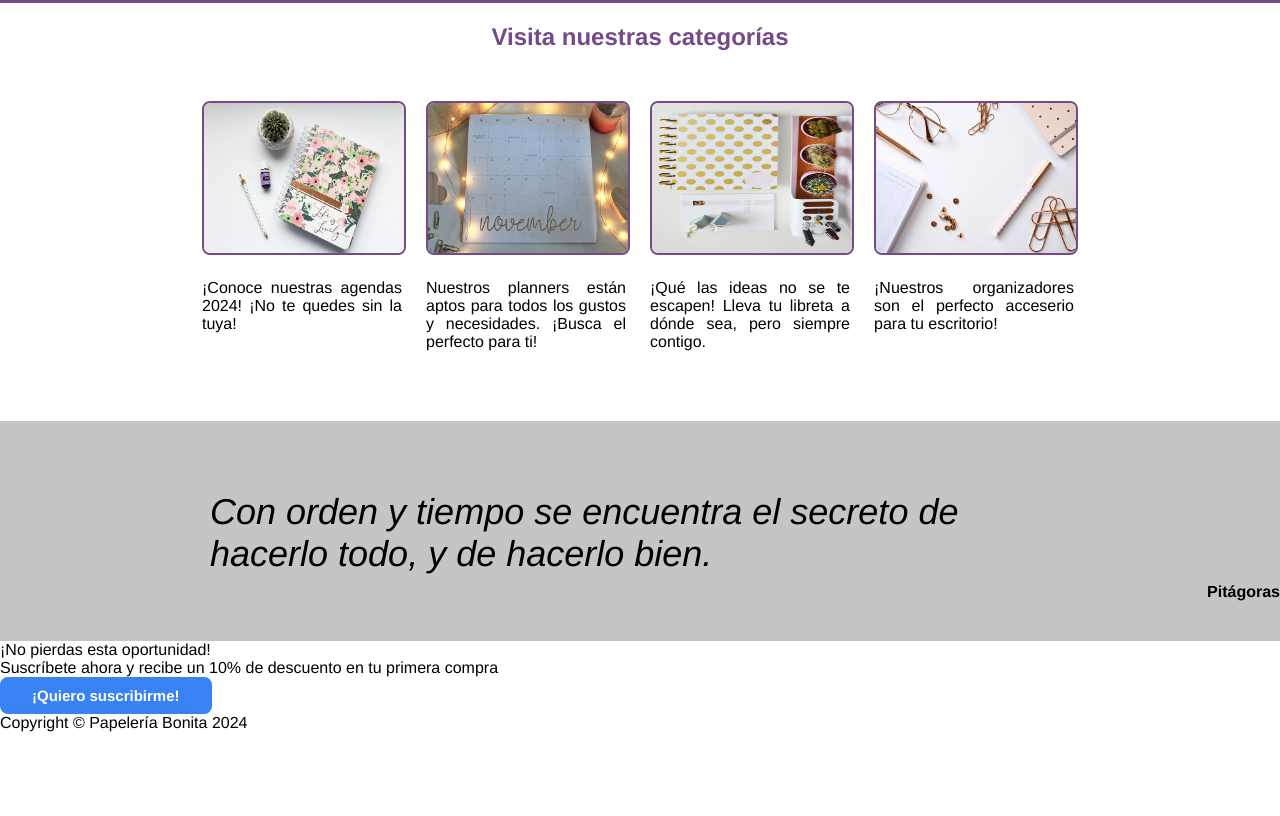
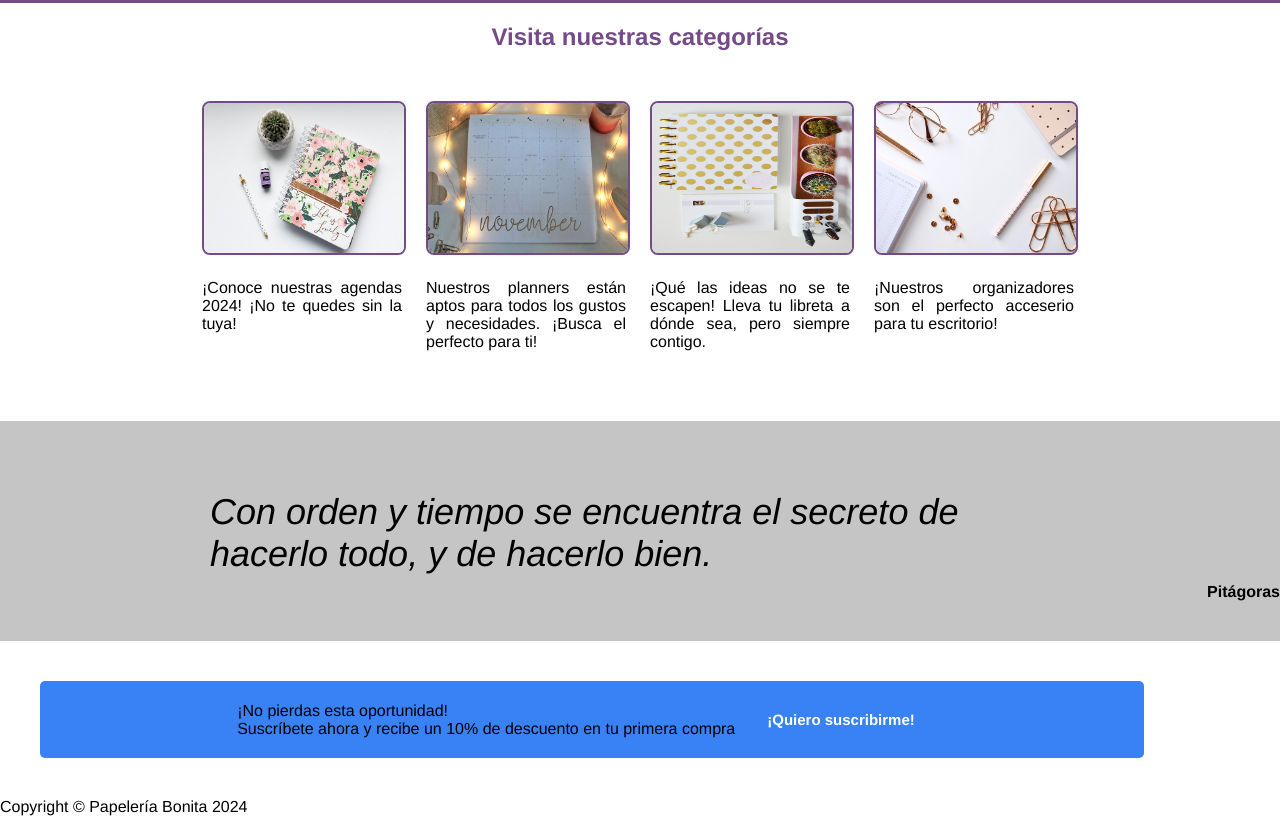
Before and after one commit to madmen93/odin-landing-page, a plain HTML site: page index.html in a window 1280 px wide. Shown: the part 311-1127 px from the top of the page. Before the commit the page ends 1043 px from the top, so only its background shows below. Drawn offline with Linux system fonts and the light colour scheme.

Commit message:
Añadir estilos a div call-to-action

```diff
--- a/styles.css
+++ b/styles.css
@@ -134,3 +134,14 @@ img {
     align-self: flex-end;
     font-weight: bold;
 }
+
+.call-to-action {
+    display: flex;
+    background-color: #3882F6;
+    border-radius: 5px;
+    margin: 40px;
+    padding: 20px 40px;
+    justify-content: center;
+    align-items: center;
+    width: 80%;
+}
```
